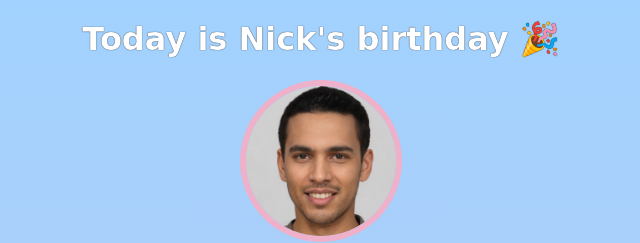
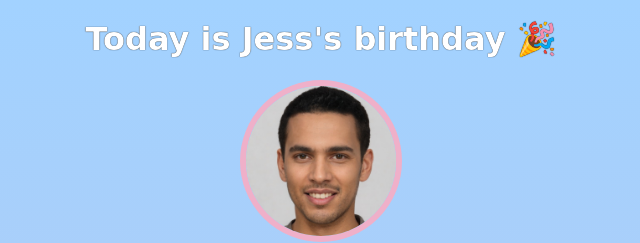
Before and after one commit to sjc2093/birthday-gif, a website built with Vite: page index.html in a window 1280 px wide. Shown: the top 243 px of the page, 319-959 px from the left. Built offline with nearby package versions, Linux system fonts and the light colour scheme; a web font is replaced by a local one.

Commit message:
Change name to Jess

```diff
--- a/index.html
+++ b/index.html
@@ -7,7 +7,7 @@
     </head>
     <body>
         <div id="header">
-            <h1>Today is Nick's birthday 🎉</h1>
+            <h1>Today is Jess's birthday 🎉</h1>
             <img id="bff-img" src="images/nick.jpg">
             <h2 id="bday-age">24 years old</h2>
             <h4 id="bday-date">01.11.2022</h4>
```
